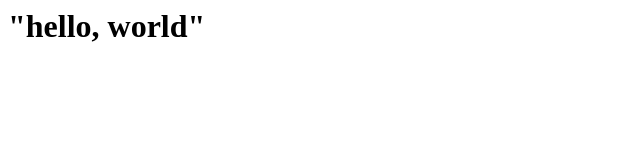
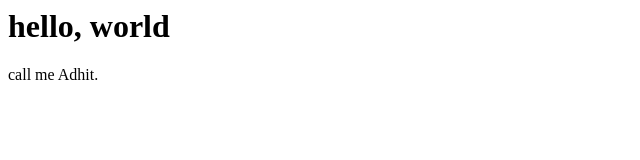
Before and after one commit to Adhitiani/website-mhartl, a plain HTML site: page index.html in a window 1280 px wide. Shown: the whole page, without its empty margins (0-640 px from the left). Drawn offline with Linux system fonts and the light colour scheme.

Commit message:
add some html structure

```diff
--- a/index.html
+++ b/index.html
@@ -1 +1,10 @@
-<h1>"hello, world"</h1>
+<!<!DOCTYPE html>
+<html>
+<head>
+<title></title>
+</head>
+<body>
+<h1>hello, world</h1>
+<p>call me Adhit.</p>
+</body>
+</html>
```
